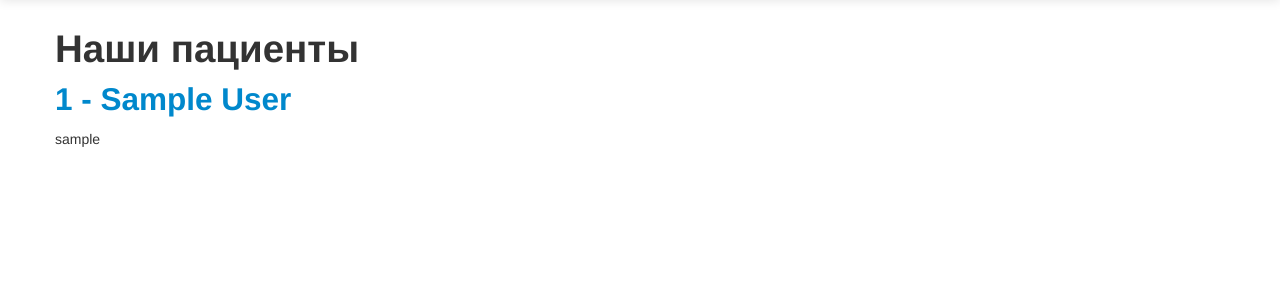
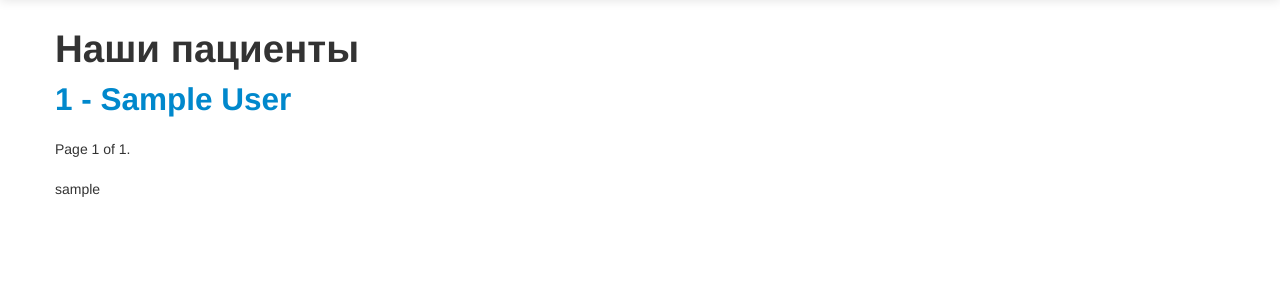
Before and after one commit to sharmazan/xrays, a Django app: page /patients/ in a window 1280 px wide. Shown: the part 41-341 px from the top of the page. Run offline with Django 3.2, Linux system fonts and the light colour scheme; a user stored in the database is signed in; tables that the repository leaves empty hold one stand-in row (values such as "Sample post"); parts of the project's set-up code (start-up, migrations or seed data) failed here and were passed over; some libraries are stand-ins or nearby versions.

Commit message:
Added pagination

```diff
--- a/surveys/xrays/apps/catalog/views.py
+++ b/surveys/xrays/apps/catalog/views.py
@@ -1,6 +1,6 @@
 # Create your views here.
 import datetime
-from django.shortcuts import render, redirect, get_object_or_404
+from django.shortcuts import render, redirect, get_object_or_404, Http404
 from django.core.urlresolvers import reverse
 from django.forms import ModelForm
 from django import forms
@@ -12,12 +12,25 @@ from django.template.loader import render_to_string
 from django.core.mail import send_mail
 from django.contrib.admin.widgets import AdminDateWidget
 
+from django.core.paginator import Paginator, EmptyPage, PageNotAnInteger
+
+
 from xrays.apps.catalog.models import Patient, Specialist, Survey
 
 
 @login_required
 def patients_list(request):
     patients = Patient.objects.all()
+    paginator = Paginator(patients, 5)
+
+    page = request.GET.get('page', 1)
+
+    try:
+        patients = paginator.page(page)
+    except (PageNotAnInteger, EmptyPage):
+        raise Http404
+
+
     return render(request, "patients-list.html",
                     {'patients': patients})
 
--- a/surveys/xrays/templates/patients-list.html
+++ b/surveys/xrays/templates/patients-list.html
@@ -10,5 +10,22 @@
     <h2><a href="/patients/{{ patient.id }}">{{ patient.id }} - {{ patient.first_name }} {{ patient.last_name }}</a></h2>
     {% endfor %}
 
+    <div class="pagination">
+        <span class="step-links">
+            {% if patients.has_previous %}
+                <a href="?page={{ patients.previous_page_number }}">previous</a>
+            {% endif %}
+
+            <span class="current">
+                Page {{ patients.number }} of {{ patients.paginator.num_pages }}.
+            </span>
+
+            {% if patients.has_next %}
+                <a href="?page={{ patients.next_page_number }}">next</a>
+            {% endif %}
+        </span>
+    </div>
+
 </div>
+
 {% endblock main_content %}
```
